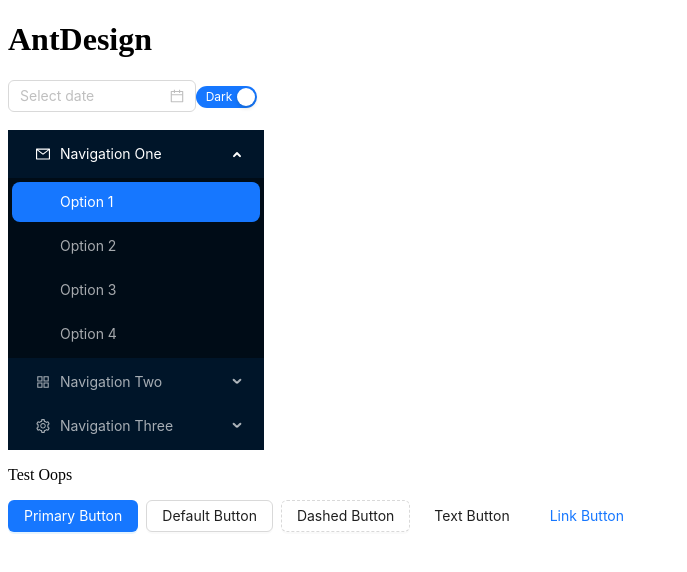
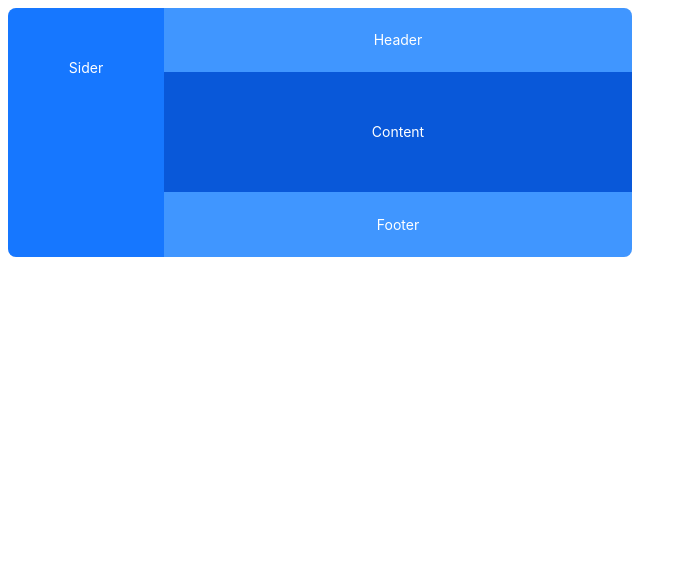
Before and after one commit to ev-indrik/ant_design_testing_project, a React (Vite) app: page / in a window 1280 px wide. Shown: the top 572 px of the page, without its empty margins (0-687 px from the left). Built offline with nearby package versions, Linux system fonts and the light colour scheme.

Commit message:
react router added, first ant layout added

```diff
--- a/package.json
+++ b/package.json
@@ -14,7 +14,8 @@
     "@types/antd": "^1.0.0",
     "antd": "^5.16.0",
     "react": "^18.2.0",
-    "react-dom": "^18.2.0"
+    "react-dom": "^18.2.0",
+    "react-router-dom": "6"
   },
   "devDependencies": {
     "@types/react": "^18.2.66",
--- a/src/App.tsx
+++ b/src/App.tsx
@@ -1,64 +1,33 @@
+import "./App.css";
+
 import {
-  Button,
-  DatePicker,
-  Flex,
-  Menu,
-  MenuProps,
-  MenuTheme,
-  Switch,
-} from "antd";
-import "./App.css";
-import { useState } from "react";
-import { items } from "./helpers";
+  createBrowserRouter,
+  Route,
+  createRoutesFromElements,
+  RouterProvider,
+} from "react-router-dom";
+
+// pages
+import Home from "./pages/Home";
+import Buttons from "./pages/Buttons";
+
+//layouts
+import MainLayout from "./layouts/main_layout";
+
+const router = createBrowserRouter(
+  createRoutesFromElements(
+    <Route path="/" element={<MainLayout />}>
+      <Route index element={<Home />} />
+      <Route path="buttons" element={<Buttons />} />
+    </Route>
+  )
+);
 
 const App = () => {
-  const [theme, setTheme] = useState<MenuTheme>("dark");
-  const [current, setCurrent] = useState("1");
-
-  const changeTheme = (value: boolean) => {
-    setTheme(value ? "dark" : "light");
-  };
-
-  const onClick: MenuProps["onClick"] = (e) => {
-    console.log("click ", e);
-    setCurrent(e.key);
-  };
-
   return (
     <>
       <div>
-        <h1>AntDesign</h1>
-        <DatePicker />
-
-        <>
-          <Switch
-            checked={theme === "dark"}
-            onChange={changeTheme}
-            checkedChildren="Dark"
-            unCheckedChildren="Light"
-          />
-          <br />
-          <br />
-          <Menu
-            theme={theme}
-            onClick={onClick}
-            style={{ width: 256 }}
-            defaultOpenKeys={["sub1"]}
-            selectedKeys={[current]}
-            mode="inline"
-            items={items}
-          />
-        </>
-      </div>
-      <div className="test">
-        <p>Test Oops</p>
-        <Flex gap="small" wrap="wrap">
-          <Button type="primary">Primary Button</Button>
-          <Button>Default Button</Button>
-          <Button type="dashed">Dashed Button</Button>
-          <Button type="text">Text Button</Button>
-          <Button type="link">Link Button</Button>
-        </Flex>
+        <RouterProvider router={router} />
       </div>
     </>
   );
--- a/src/helpers.tsx
+++ /dev/null
@@ -1,49 +0,0 @@
-import {
-  AppstoreOutlined,
-  MailOutlined,
-  SettingOutlined,
-} from "@ant-design/icons";
-import { MenuProps } from "antd";
-
-type MenuItem = Required<MenuProps>["items"][number];
-
-function getItem(
-  label: React.ReactNode,
-  key?: React.Key | null,
-  icon?: React.ReactNode,
-  children?: MenuItem[],
-  type?: "group"
-): MenuItem {
-  return {
-    key,
-    icon,
-    children,
-    label,
-    type,
-  } as MenuItem;
-}
-
-export const items: MenuItem[] = [
-  getItem("Navigation One", "sub1", <MailOutlined />, [
-    getItem("Option 1", "1"),
-    getItem("Option 2", "2"),
-    getItem("Option 3", "3"),
-    getItem("Option 4", "4"),
-  ]),
-
-  getItem("Navigation Two", "sub2", <AppstoreOutlined />, [
-    getItem("Option 5", "5"),
-    getItem("Option 6", "6"),
-    getItem("Submenu", "sub3", null, [
-      getItem("Option 7", "7"),
-      getItem("Option 8", "8"),
-    ]),
-  ]),
-
-  getItem("Navigation Three", "sub4", <SettingOutlined />, [
-    getItem("Option 9", "9"),
-    getItem("Option 10", "10"),
-    getItem("Option 11", "11"),
-    getItem("Option 12", "12"),
-  ]),
-];
--- /dev/null
+++ b/src/layouts/main_layout.tsx
@@ -0,0 +1,57 @@
+import { Flex, Layout } from "antd";
+import Sider from "antd/es/layout/Sider";
+import { Content, Footer, Header } from "antd/es/layout/layout";
+
+const headerStyle: React.CSSProperties = {
+  textAlign: "center",
+  color: "#fff",
+  height: 64,
+  paddingInline: 48,
+  lineHeight: "64px",
+  backgroundColor: "#4096ff",
+};
+
+const contentStyle: React.CSSProperties = {
+  textAlign: "center",
+  minHeight: 120,
+  lineHeight: "120px",
+  color: "#fff",
+  backgroundColor: "#0958d9",
+};
+
+const siderStyle: React.CSSProperties = {
+  textAlign: "center",
+  lineHeight: "120px",
+  color: "#fff",
+  backgroundColor: "#1677ff",
+};
+
+const footerStyle: React.CSSProperties = {
+  textAlign: "center",
+  color: "#fff",
+  backgroundColor: "#4096ff",
+};
+
+const layoutStyle = {
+  borderRadius: 8,
+  overflow: "hidden",
+  width: "calc(50% - 8px)",
+  maxWidth: "calc(50% - 8px)",
+};
+
+const MainLayout: React.FC = () => (
+  <Flex gap="middle" wrap="wrap">
+    <Layout style={layoutStyle}>
+      <Sider width="25%" style={siderStyle}>
+        Sider
+      </Sider>
+      <Layout>
+        <Header style={headerStyle}>Header</Header>
+        <Content style={contentStyle}>Content</Content>
+        <Footer style={footerStyle}>Footer</Footer>
+      </Layout>
+    </Layout>
+  </Flex>
+);
+
+export default MainLayout;
--- /dev/null
+++ b/src/pages/Buttons.tsx
@@ -0,0 +1,64 @@
+import React, { useState } from "react";
+import { DownloadOutlined } from "@ant-design/icons";
+import { Button, Divider, Flex, Radio } from "antd";
+import type { ConfigProviderProps } from "antd";
+
+type SizeType = ConfigProviderProps["componentSize"];
+
+const Buttons: React.FC = () => {
+  const [size, setSize] = useState<SizeType>("large"); // default is 'middle'
+  return (
+    <>
+      <Radio.Group value={size} onChange={(e) => setSize(e.target.value)}>
+        <Radio.Button value="large">Large</Radio.Button>
+        <Radio.Button value="default">Default</Radio.Button>
+        <Radio.Button value="small">Small</Radio.Button>
+      </Radio.Group>
+      <Divider orientation="left" plain>
+        Preview
+      </Divider>
+      <Flex gap="small" align="flex-start" vertical>
+        <Flex gap="small" wrap="wrap">
+          <Button type="primary" size={size}>
+            Primary
+          </Button>
+          <Button size={size}>Default</Button>
+          <Button type="dashed" size={size}>
+            Dashed
+          </Button>
+        </Flex>
+        <Button type="link" size={size}>
+          Link
+        </Button>
+        <Flex gap="small" wrap="wrap">
+          <Button type="primary" icon={<DownloadOutlined />} size={size} />
+          <Button
+            type="primary"
+            shape="circle"
+            icon={<DownloadOutlined />}
+            size={size}
+          />
+          <Button
+            type="primary"
+            shape="round"
+            icon={<DownloadOutlined />}
+            size={size}
+          />
+          <Button
+            type="primary"
+            shape="round"
+            icon={<DownloadOutlined />}
+            size={size}
+          >
+            Download
+          </Button>
+          <Button type="primary" icon={<DownloadOutlined />} size={size}>
+            Download
+          </Button>
+        </Flex>
+      </Flex>
+    </>
+  );
+};
+
+export default Buttons;
--- /dev/null
+++ b/src/pages/Home.tsx
@@ -0,0 +1,7 @@
+export default function Home() {
+  return (
+    <div>
+      <h1>Welcome to Homepage</h1>
+    </div>
+  );
+}
```
Also changed, not shown: 1 other file (tests, documents, lock files or other folders).
